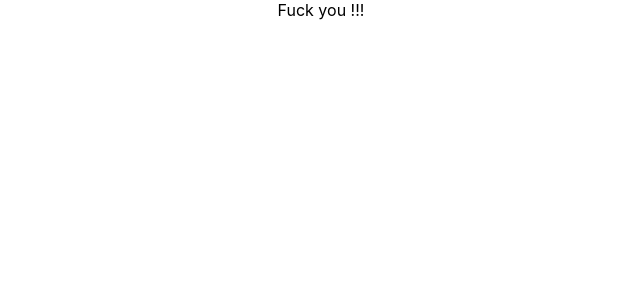
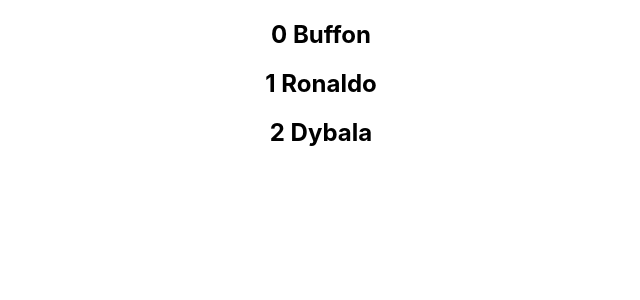
Before and after one commit to zigzagdev/React.training, a React (Create React App) app: page / in a window 1280 px wide. Shown: the top 300 px of the page, without its empty margins (319-959 px from the left). Built offline with nearby package versions, Linux system fonts and the light colour scheme.

Commit message:
array_map.method_learned

```diff
--- a/src/App.js
+++ b/src/App.js
@@ -12,15 +12,16 @@
 // import Parent from "./components/Parent";
 // import ChildrenComponent from "./components/Children";
 import UserGreeting from "./components/UserGreeting";
-
+import NameList from "./components/NameList";
 
 
 class App extends Component{
     render() {
       return(
        <div className="App">
+           <NameList/>
            {/*<BindingHandler/>*/}
-           <UserGreeting/>
+           {/*<UserGreeting/>*/}
            {/*<Parent/>*/}
            {/*<ChildrenComponent/>*/}
           {/*<ClassClick/>*/}
--- /dev/null
+++ b/src/components/NameList.js
@@ -0,0 +1,11 @@
+import React from 'react'
+import Person from "./Person";
+
+
+function NameList() {
+   const names =['Buffon','Ronaldo','Dybala']
+   const nameList = names.map((name,index) =><h2 key={index}>{index} {name}</h2>)
+    return <div> {nameList} </div>
+}
+
+export default NameList ;
--- /dev/null
+++ b/src/components/Person.js
@@ -0,0 +1,14 @@
+import React from 'react'
+
+
+function Person({person,key}) {
+    return(
+        <div>
+            <h2>
+                {key} I am {person.name}. I am {person.age}. My position is {person.skill}.
+            </h2>
+        </div>
+    )
+}
+
+export default Person ;
```
Also changed, not shown: 1 other file (tests, documents, lock files or other folders).
